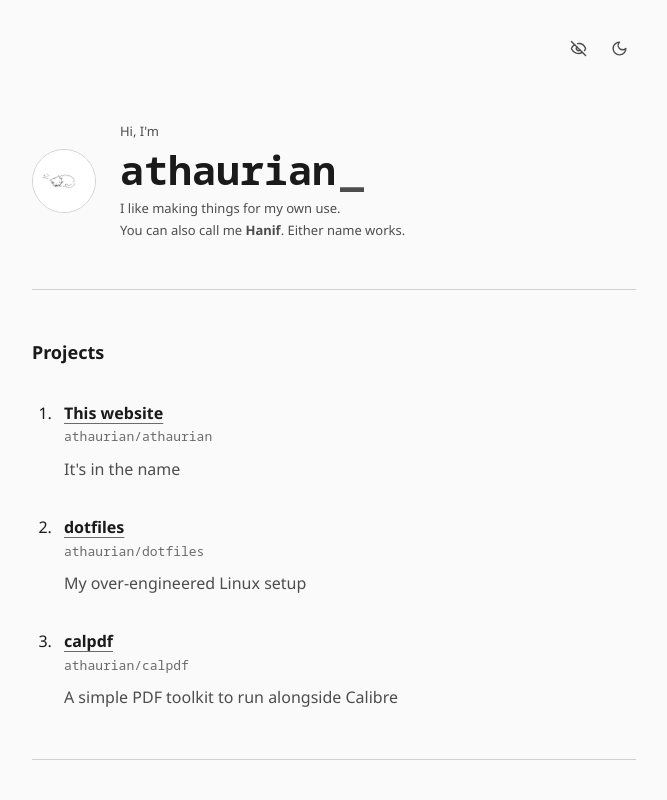
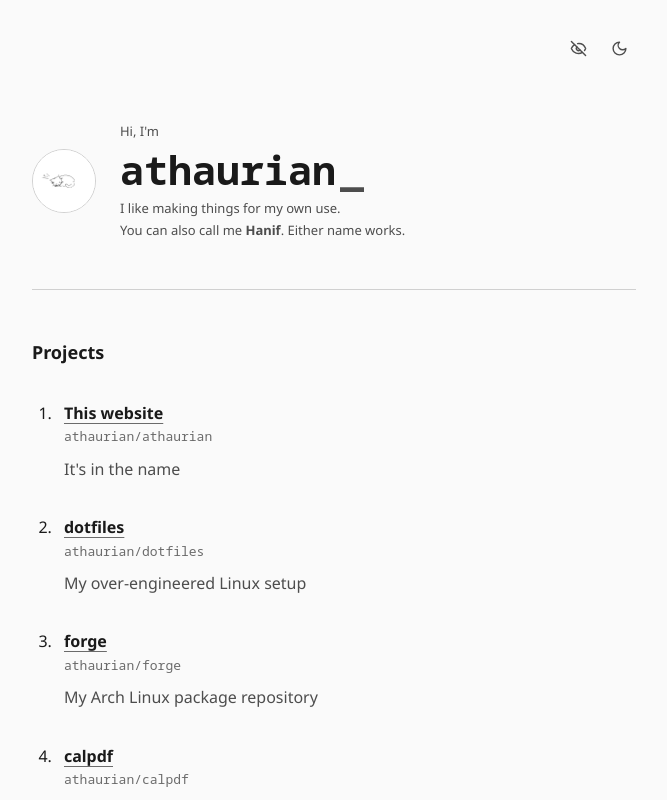
Before and after one commit to athaurian/athaurian.github.io, a Svelte app: page / in a window 1280 px wide. Shown: the top 800 px of the page, without its empty margins (306-973 px from the left). Built offline with nearby package versions, Linux system fonts and the light colour scheme.

Commit message:
feat: add forge to the projects list

```diff
--- a/src/App.svelte
+++ b/src/App.svelte
@@ -24,6 +24,12 @@
       description: 'My over-engineered Linux setup',
       link: 'https://github.com/athaurian/dotfiles',
       url: 'athaurian/dotfiles',
+    },
+    {
+      title: 'forge',
+      description: 'My Arch Linux package repository',
+      link: 'https://github.com/athaurian/forge',
+      url: 'athaurian/forge',
     },
     {
       title: 'calpdf',
```
